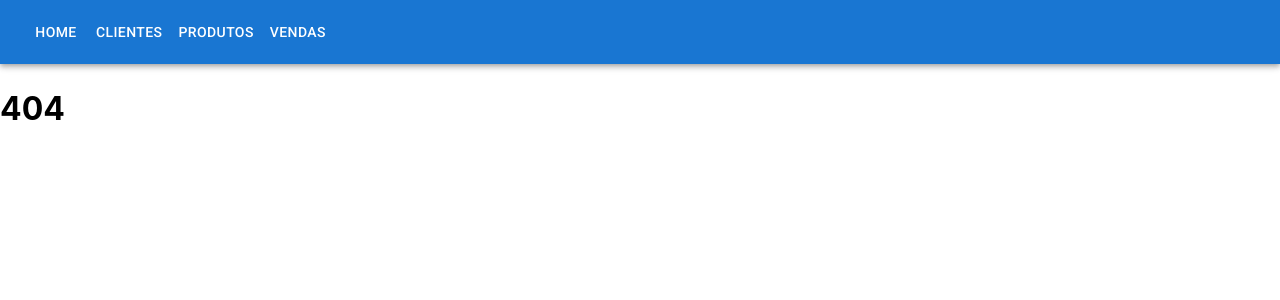
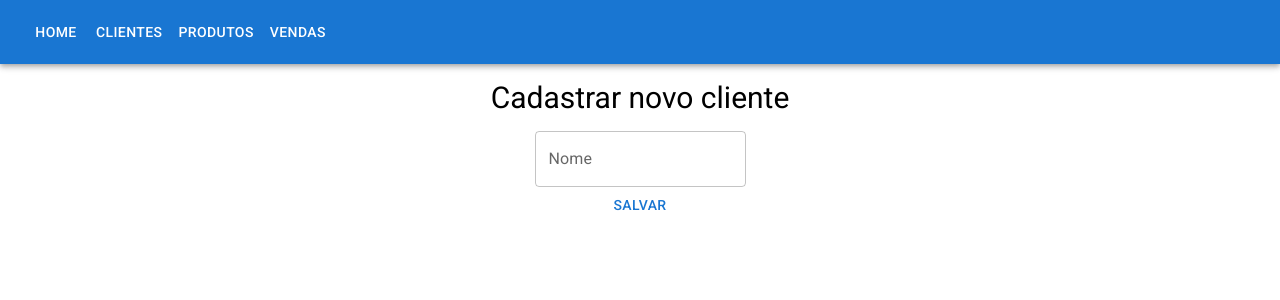
Before and after one commit to nicklima-amigos/EntregaFinalA3-SD, a React (Vite) app in the folder src/frontend/: page /clientes/cadastrar in a window 1280 px wide. Before the commit this address had no page. Shown: the top 300 px of the page. Built offline with nearby package versions, Linux system fonts and the light colour scheme; no server answers.

Commit message:
feat: implement forms to create and update clients

```diff
--- a/src/frontend/src/components/clients/SingleClient/SingleClient.jsx
+++ b/src/frontend/src/components/clients/SingleClient/SingleClient.jsx
@@ -1,9 +1,10 @@
 import { Button } from '@mui/material';
 import Grid2 from '@mui/material/Unstable_Grid2/Grid2';
 import { format } from 'date-fns';
+import { Link } from 'react-router-dom';
 
 export function SingleClient({ client }) {
-  const { name, created_at } = client;
+  const { id, name, created_at } = client;
   const createdAt = format(new Date(created_at), 'dd/MM/yyyy');
   return (
     <Grid2
@@ -36,7 +37,9 @@ export function SingleClient({ client }) {
         {createdAt}
       </Grid2>
       <Grid2 sx={{ borderBottom: 'solid 1px black' }} xs={2}>
-        <Button sx={{ margin: 'auto' }}>Editar</Button>
+        <Link to={`/clientes/atualizar/${id}`}>
+          <Button sx={{ margin: 'auto' }}>Editar</Button>
+        </Link>
       </Grid2>
       <Grid2
         sx={{
--- a/src/frontend/src/components/forms/Client.jsx
+++ b/src/frontend/src/components/forms/Client.jsx
@@ -1 +1,22 @@
-export function ClientForm() {}
+import Grid2 from '@mui/material/Unstable_Grid2/Grid2';
+import { TextField, Button } from '@mui/material';
+import { useState } from 'react';
+
+export function ClientForm({ client, handleSubmit }) {
+  const [name, setName] = useState(client?.name || '');
+  return (
+    <form action='' onSubmit={handleSubmit({ name })}>
+      <Grid2 xs={12} sx={{ textAlign: 'center' }}>
+        <TextField
+          name='name'
+          value={name}
+          onChange={(e) => setName(e.target.value)}
+          label='Nome'
+        />
+      </Grid2>
+      <Grid2 xs={12} sx={{ textAlign: 'center' }}>
+        <Button type='submit'>Salvar</Button>
+      </Grid2>
+    </form>
+  );
+}
--- a/src/frontend/src/components/hooks/useClients.js
+++ /dev/null
@@ -1,19 +0,0 @@
-import { useEffect, useState } from 'react';
-
-export function useClients() {
-  const [clients, setClients] = useState([]);
-
-  useEffect(() => {
-    const fetchClients = async () => {
-      const response = await fetch('http://localhost:8000/clients');
-      const data = await response.json();
-      setClients(data);
-    };
-
-    fetchClients();
-  }, []);
-
-  return {
-    clients,
-  };
-}
--- /dev/null
+++ b/src/frontend/src/constants.js
@@ -0,0 +1 @@
+export const API_URL = 'http://localhost:8000';
--- /dev/null
+++ b/src/frontend/src/hooks/useClients.js
@@ -0,0 +1,73 @@
+import { useEffect, useState } from 'react';
+import { useNavigate } from 'react-router-dom';
+import { API_URL } from '../constants';
+
+export function useClients(clientId) {
+  const [clients, setClients] = useState([]);
+  const navigate = useNavigate();
+
+  const createClient = async (client) => {
+    const response = await fetch(`${API_URL}/clients`, {
+      method: 'POST',
+      headers: {
+        'Content-type': 'application/json',
+      },
+      body: JSON.stringify(client),
+    });
+    if (!response.ok) {
+      throw new Error('Something went wrong');
+    }
+    navigate('/clientes');
+  };
+
+  const updateClient = async (id, client) => {
+    const response = await fetch(`${API_URL}/clients/${id}`, {
+      method: 'PUT',
+      headers: {
+        'Content-type': 'application/json',
+      },
+      body: JSON.stringify(client),
+    });
+    if (!response.ok) {
+      throw new Error('Something went wrong');
+    }
+    navigate('/clientes');
+  };
+
+  const deleteClient = async (clientId) => {
+    const response = await fetch(`${API_URL}/clients/${clientId}`, {
+      method: 'DELETE',
+    });
+    if (!response.ok) {
+      throw new Error('Something went wrong');
+    }
+    navigate('/clientes');
+  };
+
+  const getClients = async () => {
+    const response = await fetch(`${API_URL}/clients`);
+    const data = await response.json();
+    setClients(data);
+  };
+
+  const getSingleClient = async () => {
+    const response = await fetch(`${API_URL}/clients/${clientId}`);
+    const data = await response.json();
+    setClients([data]);
+  };
+
+  useEffect(() => {
+    if (!clientId) {
+      getClients();
+    } else {
+      getSingleClient();
+    }
+  }, []);
+
+  return {
+    clients,
+    createClient,
+    updateClient,
+    deleteClient,
+  };
+}
--- a/src/frontend/src/pages/Clients.jsx
+++ b/src/frontend/src/pages/Clients/Clients.jsx
@@ -1,15 +1,18 @@
 import { Button, Container } from '@mui/material';
 import Grid2 from '@mui/material/Unstable_Grid2/Grid2';
 import { grey } from '@mui/material/colors';
-import { SingleClient } from '../components/clients/SingleClient/SingleClient';
-import { useClients } from '../components/hooks/useClients';
+import { SingleClient } from '../../components/clients/SingleClient/SingleClient';
+import { useClients } from '../../hooks/useClients';
+import { Link } from 'react-router-dom';
 
 export function Clients() {
   const { clients } = useClients();
 
   return (
     <Container sx={{ maxWidth: 1000, textAlign: 'center' }}>
-      <Button sx={{ margin: 2 }}>Cadastrar Cliente</Button>
+      <Link to='/clientes/cadastrar'>
+        <Button sx={{ margin: 2 }}>Cadastrar Cliente</Button>
+      </Link>
 
       <Grid2
         container
--- /dev/null
+++ b/src/frontend/src/pages/Clients/CreateClient.jsx
@@ -0,0 +1,25 @@
+import { Typography } from '@mui/material';
+import { ClientForm } from '../../components/forms/Client';
+import { useClients } from '../../hooks/useClients';
+
+export function CreateClient() {
+  const { createClient } = useClients();
+
+  const handleSubmit = (client) => {
+    return (e) => {
+      e.preventDefault();
+      createClient(client);
+    };
+  };
+  return (
+    <>
+      <Typography
+        variant='h3'
+        sx={{ textAlign: 'center', fontSize: 30, margin: 2 }}
+      >
+        Cadastrar novo cliente
+      </Typography>
+      <ClientForm handleSubmit={handleSubmit} />
+    </>
+  );
+}
--- /dev/null
+++ b/src/frontend/src/pages/Clients/UpdateClient.jsx
@@ -0,0 +1,32 @@
+import { Typography } from '@mui/material';
+import { useParams } from 'react-router-dom';
+import { ClientForm } from '../../components/forms/Client';
+import { useClients } from '../../hooks/useClients';
+
+export function UpdateClient() {
+  const { id } = useParams();
+  const { clients, updateClient } = useClients(id);
+
+  const handleSubmit = (clientInfo) => {
+    return (e) => {
+      e.preventDefault();
+      updateClient(id, clientInfo);
+    };
+  };
+
+  return (
+    <>
+      {clients.length > 0 && (
+        <>
+          <Typography
+            variant='h3'
+            sx={{ textAlign: 'center', fontSize: 30, margin: 2 }}
+          >
+            Editando informações de {clients[0].name}
+          </Typography>
+          <ClientForm handleSubmit={handleSubmit} client={clients[0]} />
+        </>
+      )}
+    </>
+  );
+}
```
Also changed, not shown: src/frontend/src/routes/routes.jsx (+12 -2 lines).
